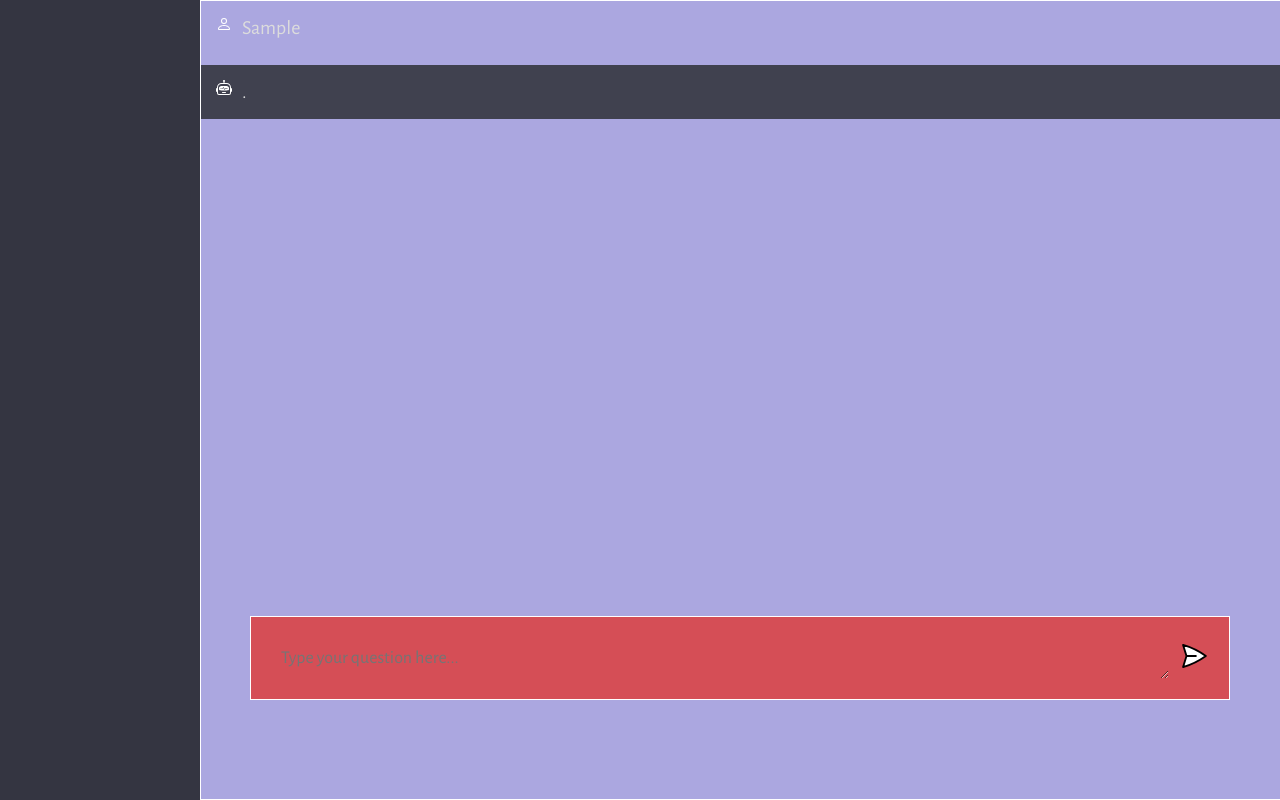
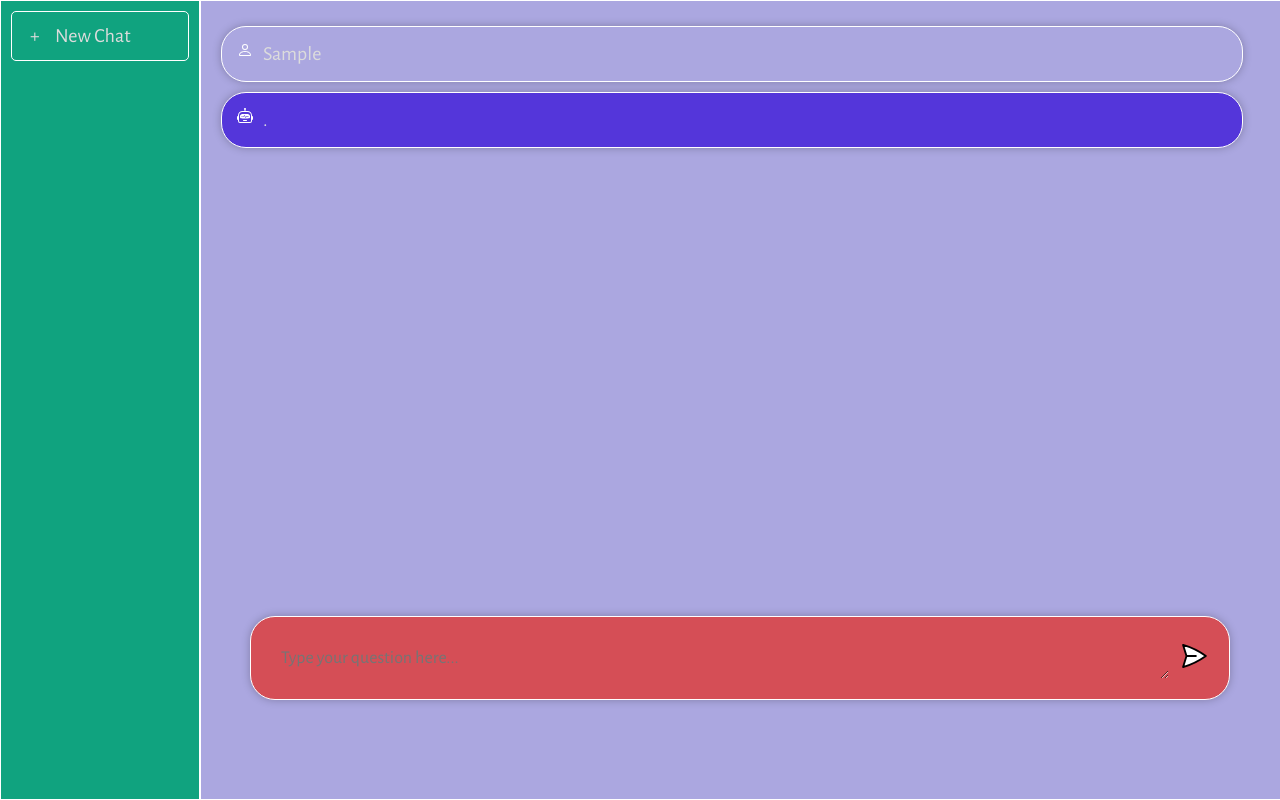
Before and after one commit to seandesiree/BaddiesHackathon, a website built with Vite: page ai-chatbot/index.html in a window 1280 px wide. Both pictures are taken after typing "Sample" into the empty fields and a click on the button 1194 px from the left and 658 px from the top of the page. Built offline with nearby package versions, Linux system fonts and the light colour scheme.

Commit message:
added side menu and updated stylings

```diff
--- a/ai-chatbot/index.html
+++ b/ai-chatbot/index.html
@@ -9,7 +9,12 @@
   </head>
   <body>
     <div id="app">
-      <div id="side_menu"></div>
+      <div id="side_menu">
+        <div id="new_chat">
+          <span>+</span>
+          New Chat
+        </div>
+      </div>
       <div id="chat_container"></div>
 
       <form>
--- a/ai-chatbot/style.css
+++ b/ai-chatbot/style.css
@@ -23,7 +23,7 @@ body {
   justify-content: space-between;
 }
 
-/* #side_menu {
+#side_menu {
   width: 200px;
   border: 1px solid white;
   background-color: #10a37f;
@@ -32,11 +32,27 @@ body {
   position: fixed;
   height: 100%;
   overflow: auto;
-} */
+}
+
+#new_chat {
+  padding: 12px;
+  margin: 10px;
+  border: 1px solid white;
+  border-radius: 5px;
+  -webkit-text-fill-color: #dcdcdc;
+  font-size: 20px;
+  text-align: left;
+}
+
+#new_chat span {
+  padding-left: 6px;
+  padding-right: 12px;
+}
 
 #chat_container {
   flex: 1;
   width: 100%;
+  padding-top: 25px;
   border: 1px solid white;
   height: 100%;
   background-color: rgba(171, 167, 224, 1);
@@ -61,12 +77,18 @@ body {
 }
 
 .wrapper {
-  width: 100%;
+  width: 80%;
   padding: 15px;
+  position: relative;
+  margin-left: 20px;
+  margin-right: auto;
+  border-radius: 25px;
+  border: 1px solid white;
+  box-shadow: 0 0 8px 0 rgba(0,0,0,0.25);
 }
 
 .ai {
-  background: #40414F;
+  background: #5436DA;
 }
 
 .chat {
@@ -137,6 +159,7 @@ form {
   padding: 20px;
   background: rgba(213, 78, 86, 1);
   border: 1px solid white;
+  border-radius: 25px;
   display: flex;
   flex-direction: row;
   position: absolute;
@@ -144,6 +167,7 @@ form {
   left: 0;
   right: 0;
   gap: 10px;
+  box-shadow: 0 0 8px 0 rgba(0,0,0,0.25);
 }
 
 textarea {
```
